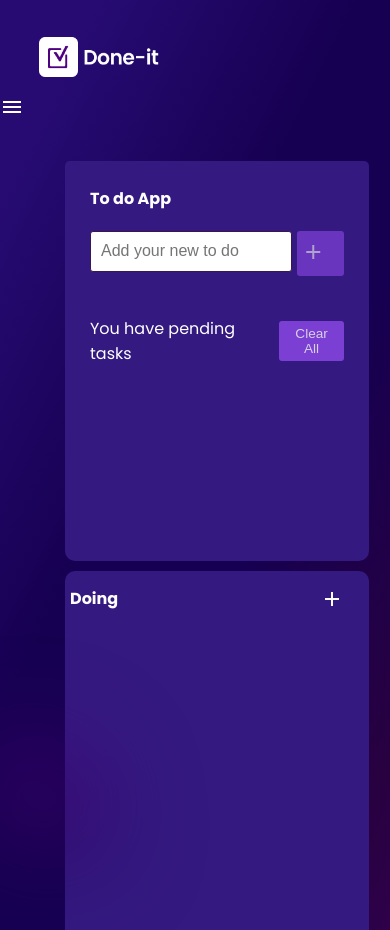
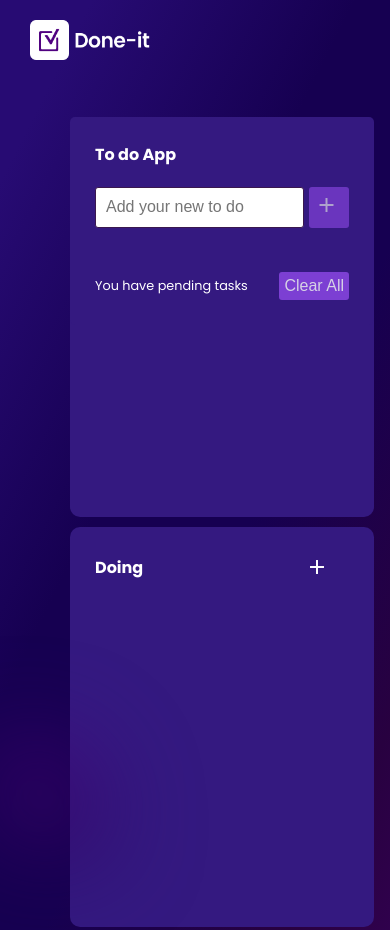
Before and after one commit to DANIE0812/Done-it, a plain HTML site: page html/homepage.html in a window 390 px wide. Shown: the top 930 px of the page. Drawn offline with Linux system fonts and the light colour scheme.

Commit message:
mobile view updates

```diff
--- a/html/homepage.html
+++ b/html/homepage.html
@@ -14,8 +14,8 @@
     <link rel="icon" href="/Design/logo.png">
     <link rel="stylesheet" href="https://fonts.googleapis.com/icon?family=Material+Icons">
 </head>
+
 <body>
-    <div>
     <header>
         <div class="logo">
             <a href="/index.html">
@@ -27,13 +27,12 @@
 
         </nav>
     </header>
-    </div>
 
     <div class="menuicon">
         <i class="material-icons">menu</i>
     </div>
 
-    <div class="container">
+    <div class="div-container">
 
         <div class="sidebar">
             <div class="sideicons"><a href="landing.html"><i class="material-icons">home</i> <p>Home</p></a></div>
@@ -41,30 +40,13 @@
             <div class="sideicons"><a href="#profile"><i class="material-icons">person</i> <p>Profile</p></a></div>
             <div class="sideicons"><a href="#settings"><i class="material-icons">settings</i> <p>Settings</p></a></div>
             <div class="sideicons"><a href="#logout"><i class="material-icons">logout</i> <p>Log out</p></a></div>
-
         </div>
 
         <div class="twosides">
-
-
-
-            <div >
+            <div>
                 <div class=" doings">
 
                         <div class="box todo">
-                            <!-- <div class="wrapper">
-                                <div class="inputField">
-                                    <input type="text" placeholder="To-Do">
-                                    <button><i class="material-icons">add</i></button>
-                                </div>
-                                <ul class="todoList">
-                                </ul>
-                                <div class="footer">
-                                    <span> You have <span class="pendingTasks"></span>pending tasks</span>
-                                    <button> Clear All </button>
-                                </div>
-                            </div>     -->
-
                             <div class="wrapper">
                                 <h4>To do App</h4>
                                 <div class="inputField">
@@ -96,11 +78,9 @@
                             <h4 class="inner doing2">Doing <i class="material-icons">add</i></h4>
                         </div>
 
-
                         <div class="box done">
                             <h4 class="inner done2">Done</h4>
                         </div>
-
                 </div>
 
                 <div class="progressBar">
--- a/style/homepage.css
+++ b/style/homepage.css
@@ -1,13 +1,10 @@
-
 header
 {
     display: flex;
     justify-content: space-between;
     align-items: center;
-    padding: 16px 14px;
-    margin-top: 25px;
-    margin-left: 25px;
-    height: 70px;
+    padding: 10px;
+    margin: 10px 80px;
 }
 .sidebar
 {
@@ -21,23 +18,25 @@ header
 {
     display: flex;
     align-items: center;
-    margin-bottom: 30px;
+    margin-bottom: 50px;
     color: #FFFFFF;
     text-decoration: none;
     font-size: 1rem;
 }
 .menuicon
 {
+    display: none;
     color: #FFFFFF;
 }
 .material-icons
 {
  font-size: 3rem;
- margin-right: 15px;
+ margin-right: 10px;
 }
-.container
+.div-container
 {
     display: flex;
+    margin: 0px 80px;
 }
 .twosides
 {
@@ -66,6 +65,10 @@ header
     background: #341980;
     color: #FFFFFF;
 }
+.doing h4,
+.done h4 {
+    padding: 40px 25px;
+}
 .inner
 {
     align-items: center;
@@ -78,12 +81,19 @@ header
     padding-top: 5px;
 }
 
+
+
 @media screen and (max-width : 768px) {
-    .logo-text{
-        display: none;
+    header {
+        padding: 10px;
+        margin: 10px 20px;
     }
 
+    .div-container {
+    margin: 0px 20px;
+    }
 }
+
 @media screen and (max-width : 768px) {
     .sidebar{
         display: none;
@@ -98,6 +108,7 @@ header
         display: none;
     }
 }
+
 .todo
 {
     display: inline-block;
@@ -212,7 +223,7 @@ header
     outline: none;
     background: #8E49E8;
     color: #fff;
-    font-size: 16px;
+    font-size: .8rem;
     cursor: pointer;
     border-radius: 3px;
     padding: 6px 10px;
--- a/style/main.css
+++ b/style/main.css
@@ -16,7 +16,7 @@ body {
 }
 
 .container {
-    margin: 10px 80px;
+    margin: 0px 80px;
 }
 
 a {
--- a/style/todo.css
+++ b/style/todo.css
@@ -28,11 +28,12 @@
 }
 .inputField button
 {
-    width: 50px;
-    height: 100%;
+    width: 40px;
+    height: 90%;
     background: #8E49E8;
     color: #fff;
-    font-size: 2rem;
+    padding: 5.5px;
+    font-size: 1.5rem;
     cursor: pointer;
     border-radius: 3px;
     margin-left: 5px;
@@ -57,13 +58,13 @@
 .todoList li
 {
     list-style: none;
-    height: 20px;
-    line-height: 10px;
+    height: 35px;
+    line-height: 20px;
     position: relative;
-    background: #3a184e;
+    background: #3A184E;
     border-radius: 3px;
     margin-bottom: 5px;
-    padding: 10px 5px;
+    padding: 10px 10px;
     cursor: default;
     overflow: hidden;
     color: #fff;
@@ -92,6 +93,7 @@
 {
     display: flex;
     width: 100%;
+    font-size: .8rem;
     align-items: center;
     margin-top: 20px;
     justify-content: space-between;
@@ -102,10 +104,10 @@
     outline: none;
     background: #8E49E8;
     color: #fff;
-    font-size: .85rem;
+    font-size: 1rem;
     cursor: pointer;
     border-radius: 3px;
-    padding: 5px 8px;
+    padding: 5px 5px;
     margin-left: 5px;
     user-select: none;
     opacity: 0.8;
```
Lines whose indentation alone changed are shown as unchanged.
